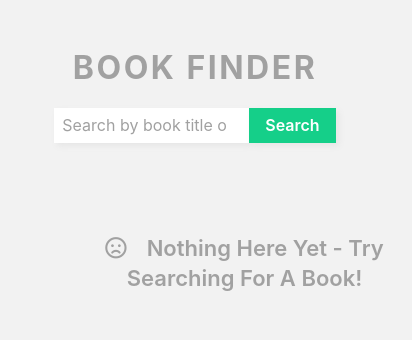
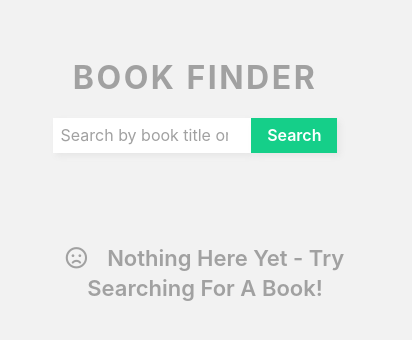
Before and after one commit to theodorewahle/book-browser, a React (Create React App) app: page / in a window 390 px wide. Shown: the top 340 px of the page, 412 px wide, since content can reach past the window. Built offline with nearby package versions, Linux system fonts and the light colour scheme.

Commit message:
add media query

```diff
--- a/src/App.scss
+++ b/src/App.scss
@@ -80,6 +80,7 @@ BOOK CARD CONTAINER
   grid-template-columns: repeat(auto-fill, minmax(450px, 1fr));
   grid-gap: 20px;
   margin: 80px auto;
+  box-sizing: border-box;
 }
 /*
 ==========================
@@ -97,20 +98,23 @@ BOOK CARDS
 }
 
 .book-card--img {
-  width: 160px;
+  width: auto;
   height: 250px;
   object-fit: cover;
   box-shadow: $box-shadow-grey;
   position: relative;
   margin-top: -50px;
+  max-width: 175px;
 }
 
 .book-card--info--container {
   height: 100%;
+  width: 100%;
   display: grid;
   grid-template-columns: 1fr;
   grid-template-rows: 3fr 1fr;
   text-align: left;
+  box-sizing: border-box;
 }
 
 .book-card--title {
@@ -158,3 +162,62 @@ NO RESULTS
     font-size: 22px;
   }
 }
+
+/*
+==========================
+MEDIA QUERY
+==========================
+*/
+@media (max-width: 950px) {
+  .book-card--container {
+    grid-template-columns: 1fr 3fr;
+  }
+}
+
+@media (max-width: 550px) {
+  .App {
+    padding: 10px;
+    box-sizing: border-box;
+  }
+  .book-card--container {
+    grid-template-columns: 1fr 2fr;
+    grid-gap: 20px;
+  }
+  .book-card--img {
+    max-width: 166px;
+  }
+  .book-results {
+    grid-template-columns: 1fr;
+  }
+  #query-input {
+    width: 60%;
+  }
+  .no-results-card {
+    width: 100%;
+  }
+}
+
+@media (max-width: 450px) {
+  .book-card--container {
+    grid-template-columns: 1fr;
+    width: 85%;
+    justify-items: center;
+  }
+  .book-card--info--container {
+    grid-template-rows: 1fr;
+    text-align: left;
+  }
+  .book-card--link  {
+    display: block;
+    text-align: center;
+  }
+}
+
+@media (max-width: 340px) {
+  #query-input {
+    width: 100%;
+  }
+  .query-btn {
+    width: 100%;
+  }
+}
--- a/src/index.scss
+++ b/src/index.scss
@@ -12,7 +12,7 @@ body {
   min-height: 100vh;
   top: 0px;
   max-width: 100vw;
-  box-sizing: content-box;
+  box-sizing: border-box;
 }
 
 code {
```
